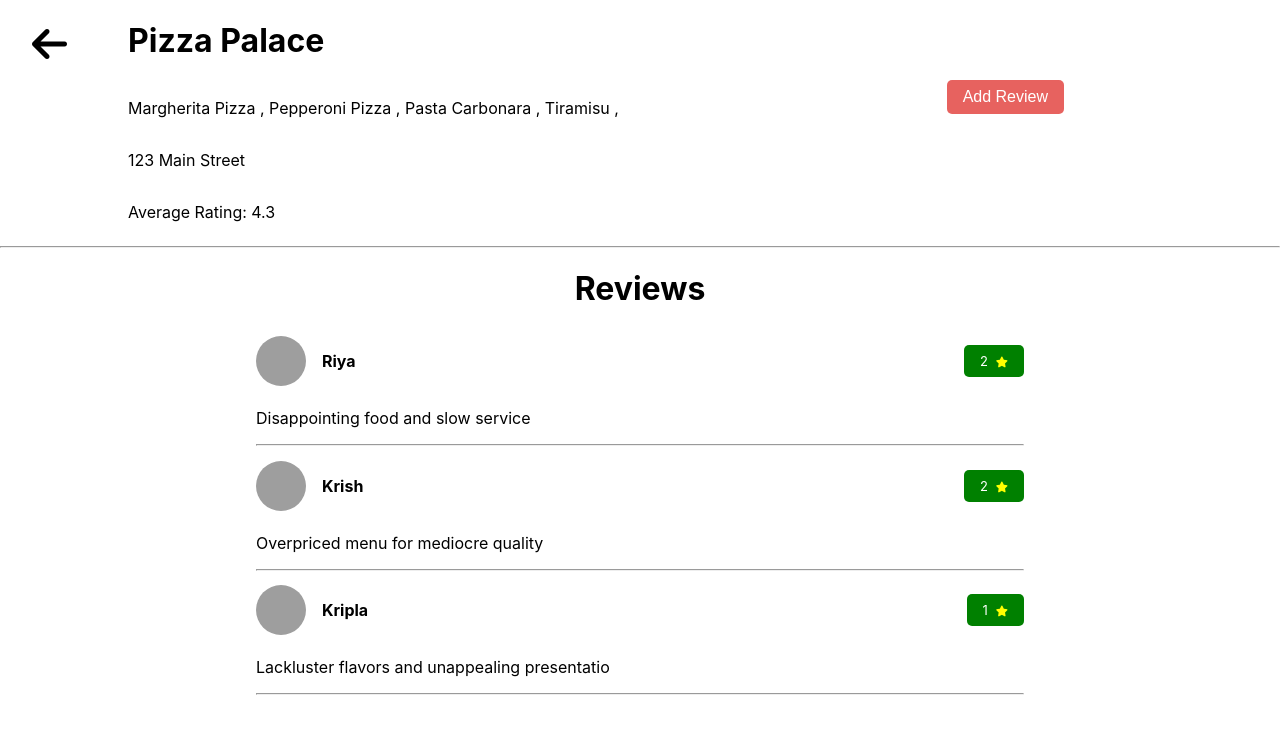
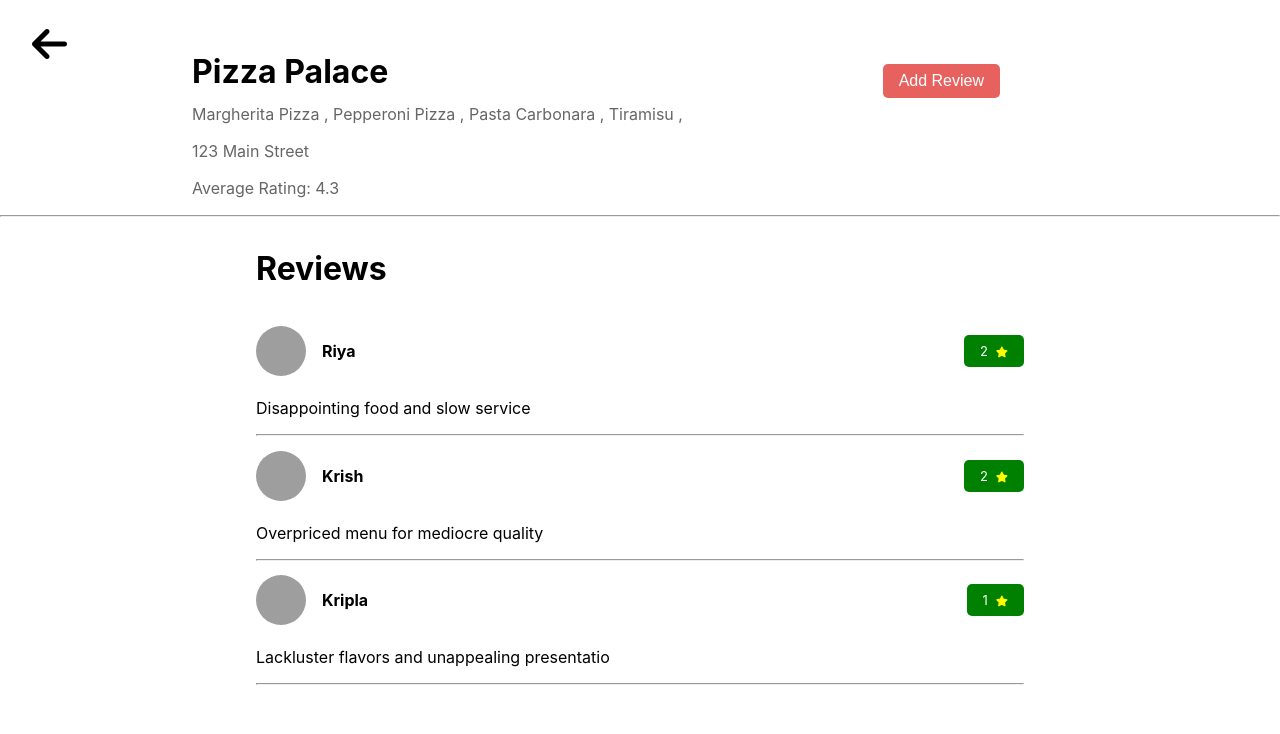
Before and after one commit to amulyaparab/food-ordering-app, a React (Create React App) app: page /restaurants/1 in a window 1280 px wide. Shown: the top 734 px of the page. Built offline with nearby package versions, Linux system fonts and the light colour scheme; grey boxes are pictures that could not be loaded.

Commit message:
styles: edited css

```diff
--- a/src/App.css
+++ b/src/App.css
@@ -36,30 +36,49 @@
     transform: rotate(360deg);
   }
 }
+
+.entire-restaurant {
+  cursor: pointer;
+  width: 90%;
+  margin: auto;
+}
+
 .restaurantList {
   display: flex;
-  justify-content: center;
+  flex-wrap: wrap;
+}
+.restaurant-heading {
+  text-align: left;
+  margin-left: 1rem;
+  margin-top: 2rem;
 }
 .restaurantList div {
-  border: #282c34 solid 1px;
+  box-shadow: 0 0 10px 5px #ededed;
+  border-radius: 8px;
   margin: 1rem;
 }
 .restaurantList img {
   width: 300px;
   height: 300px;
+  border-radius: 8px 8px 0 0;
 }
 .restaurant-deets {
   display: flex;
   flex-direction: column;
   position: relative;
   text-align: left;
-  width: 80%;
+  width: 70%;
   margin: auto;
+  line-height: 5px;
+  margin-top: 3rem;
+}
+.restaurant-deets p {
+  color: #666666;
 }
 .restaurant-btn {
   position: absolute;
   right: 5rem;
-  top: 5rem;
+  top: 1rem;
 }
 button {
   background-color: #e7625f;
@@ -71,101 +90,9 @@ button {
   font-size: medium;
   cursor: pointer;
 }
-.reviews {
-  width: 60%;
-  margin: auto;
+@media screen and (max-width: 1024px) {
+  .restaurantList {
+    flex-wrap: wrap;
+    justify-content: center;
+  }
 }
-.reviews img {
-  border-radius: 50%;
-  width: 50px;
-  height: 50px;
-}
-.review-details {
-  display: flex;
-  align-items: center;
-  justify-content: space-between;
-}
-.review-profile {
-  display: flex;
-  align-items: center;
-  gap: 1rem;
-}
-.reviews p {
-  text-align: left;
-}
-.rating {
-  padding: 0.5rem 1rem;
-  background-color: green;
-  color: white;
-  font-size: small;
-  border-radius: 5px;
-}
-.overlay {
-  position: fixed;
-  top: 0;
-  left: 0;
-  right: 0;
-  bottom: 0;
-  background-color: rgba(0, 0, 0, 0.5);
-}
-.pop-up {
-  width: 300px;
-  background-color: #e7625f;
-  height: 300px;
-  margin: auto;
-  border-radius: 10px;
-  display: flex;
-  flex-direction: column;
-  justify-content: space-evenly;
-  padding: 2rem 2rem 2rem 3rem;
-  color: #ffffff;
-  position: relative;
-  margin-top: 5rem;
-  align-items: flex-start;
-}
-
-.pop-up button {
-  background-color: #ffffff;
-  color: #e7625f;
-  cursor: pointer;
-  font-weight: bolder;
-  margin: 0 auto;
-}
-.pop-up i {
-  position: absolute;
-  font-size: 25px;
-  top: 2rem;
-  right: 2rem;
-  cursor: pointer;
-}
-
-.pop-up input,
-select {
-  border-radius: 5px;
-  border: none;
-  padding: 0.5rem;
-  margin-left: 1rem;
-  width: 150px;
-}
-.pop-up select {
-  margin-left: 2.5rem;
-  width: 165px;
-}
-.entire-restaurant {
-  cursor: pointer;
-}
-.guest {
-  font-size: 40px;
-}
-.small {
-  color: yellow;
-  font-size: smaller;
-  margin-left: 0.5rem;
-}
-.back {
-  position: absolute;
-  font-size: 40px;
-  top: 1.5rem;
-  left: 2rem;
-  cursor: pointer;
-}
--- a/src/Components/ReviewForm.js
+++ b/src/Components/ReviewForm/ReviewForm.js
@@ -1,5 +1,5 @@
-import { useData } from "../Contexts/DataProvider";
-
+import { useData } from "../../Contexts/DataProvider";
+import "./reviewForm.css";
 export const ReviewForm = ({ restaurantId }) => {
   const { setShowReviewForm, dispatch } = useData();
 
--- /dev/null
+++ b/src/Components/ReviewForm/reviewForm.css
@@ -0,0 +1,62 @@
+.overlay {
+  position: fixed;
+  top: 0;
+  left: 0;
+  right: 0;
+  bottom: 0;
+  background-color: rgba(0, 0, 0, 0.5);
+}
+
+.pop-up {
+  width: 300px;
+  background-color: #e7625f;
+  height: 300px;
+  margin: auto;
+  border-radius: 10px;
+  display: flex;
+  flex-direction: column;
+  justify-content: space-evenly;
+  padding: 2rem 2rem 2rem 3rem;
+  color: #ffffff;
+  position: relative;
+  margin-top: 5rem;
+  align-items: flex-start;
+}
+
+.pop-up button {
+  background-color: #ffffff;
+  color: #282c34;
+  cursor: pointer;
+  font-weight: bolder;
+  padding: 0.5rem 2rem;
+  margin: 0 auto;
+  margin-top: 1rem;
+}
+.pop-up i {
+  position: absolute;
+  font-size: 25px;
+  top: 2rem;
+  right: 2rem;
+  cursor: pointer;
+}
+.pop-up h1 {
+  border-bottom: 2px solid #ffb8b7;
+  padding: 0.5rem;
+}
+.pop-up label {
+  font-size: large;
+  font-weight: bold;
+}
+.pop-up input,
+select {
+  border-radius: 5px;
+  border: none;
+  padding: 0.5rem;
+  margin-left: 1rem;
+  width: 150px;
+  font-size: medium;
+}
+.pop-up select {
+  margin-left: 2.7rem;
+  width: 165px;
+}
--- /dev/null
+++ b/src/Components/Reviews/Reviews.js
@@ -0,0 +1,29 @@
+import "./reviews.css";
+
+export const Reviews = ({ findRestaurant }) => {
+  return (
+    <div>
+      <h1 className="reviews-heading">Reviews</h1>
+      {findRestaurant?.ratings?.map(({ rating, comment, revName, pp }) => (
+        <div key={revName} className="reviews">
+          <div className="review-details">
+            <div className="review-profile">
+              {pp ? (
+                <img src={pp} alt={revName} />
+              ) : (
+                <i class="fa-solid fa-circle-user guest"></i>
+              )}
+              <h4>{revName}</h4>
+            </div>
+            <div className="rating">
+              {rating}
+              <i class="fa-solid fa-star small "></i>
+            </div>
+          </div>
+          <p>{comment}</p>
+          <hr />
+        </div>
+      ))}
+    </div>
+  );
+};
--- /dev/null
+++ b/src/Components/Reviews/reviews.css
@@ -0,0 +1,52 @@
+.reviews {
+  width: 60%;
+  margin: auto;
+}
+.reviews img {
+  border-radius: 50%;
+  width: 50px;
+  height: 50px;
+}
+.review-details {
+  display: flex;
+  align-items: center;
+  justify-content: space-between;
+}
+.review-profile {
+  display: flex;
+  align-items: center;
+  gap: 1rem;
+}
+.reviews p {
+  text-align: left;
+}
+.reviews-heading {
+  width: 60%;
+  margin: auto;
+  text-align: left;
+  margin-top: 2rem;
+  margin-bottom: 2rem;
+}
+.rating {
+  padding: 0.5rem 1rem;
+  background-color: green;
+  color: white;
+  font-size: small;
+  border-radius: 5px;
+}
+
+.guest {
+  font-size: 40px;
+}
+.small {
+  color: yellow;
+  font-size: smaller;
+  margin-left: 0.5rem;
+}
+.back {
+  position: absolute;
+  font-size: 40px;
+  top: 1.5rem;
+  left: 2rem;
+  cursor: pointer;
+}
--- a/src/Contexts/DataProvider.js
+++ b/src/Contexts/DataProvider.js
@@ -1,64 +1,9 @@
 import { createContext, useContext, useReducer, useState } from "react";
 import { restaurantsData } from "../Database/cuisineData";
+import { dataReducer } from "../Reducers/dataReducer";
 
 const DataContext = createContext();
 export const DataProvider = ({ children }) => {
-  const reducer = (state, action) => {
-    switch (action.type) {
-      case "SET_RESTAURANT":
-        return {
-          ...state,
-          currentRestaurant: restaurantsData.find(
-            (restaurant) => restaurant.id === action.payload.id
-          ),
-        };
-      case "SET_COMMENT":
-        return {
-          ...state,
-          review: {
-            ...state.review,
-            comment: action.payload,
-          },
-        };
-      case "SET_RATING":
-        return {
-          ...state,
-          review: {
-            ...state.review,
-            rating: action.payload,
-          },
-        };
-      case "SUBMIT_REVIEW":
-        return {
-          ...state,
-          restaurants: state.restaurants.map((restaurant) =>
-            restaurant.id === action.payload
-              ? {
-                  ...restaurant,
-                  ratings: [...restaurant.ratings, state.review],
-                }
-              : restaurant
-          ),
-          review: {
-            revName: "Guest",
-            rating: "",
-            comment: "",
-          },
-        };
-      case "CLEAR_REVIEW":
-        return {
-          ...state,
-          review: {
-            revName: "Guest",
-            rating: "",
-            comment: "",
-          },
-        };
-      default:
-        return state;
-    }
-  };
-
   const initialState = {
     restaurants: restaurantsData,
     currentRestaurant: {},
@@ -68,9 +13,9 @@ export const DataProvider = ({ children }) => {
       comment: "",
     },
   };
-  const [state, dispatch] = useReducer(reducer, initialState);
+  const [state, dispatch] = useReducer(dataReducer, initialState);
   const [showReviewForm, setShowReviewForm] = useState(false);
-  console.log(state, "state");
+
   return (
     <DataContext.Provider
       value={{ state, dispatch, showReviewForm, setShowReviewForm }}
@@ -79,4 +24,5 @@ export const DataProvider = ({ children }) => {
     </DataContext.Provider>
   );
 };
+
 export const useData = () => useContext(DataContext);
--- a/src/Pages/Home.js
+++ b/src/Pages/Home.js
@@ -29,7 +29,9 @@ export const Home = () => {
             navigate(`/restaurants/${state?.currentRestaurant?.id}`)
           }
         >
-          <h1>Dishes By {state?.currentRestaurant?.name}</h1>
+          <h1 className="restaurant-heading">
+            Dishes By {state?.currentRestaurant?.name}
+          </h1>
           <div className="restaurantList">
             {state?.currentRestaurant?.menu?.map(
               ({ name, imgSrc, price, qty }) => (
--- a/src/Pages/SingleRestaurant.js
+++ b/src/Pages/SingleRestaurant.js
@@ -1,14 +1,15 @@
 import { useNavigate, useParams } from "react-router-dom";
 import { useData } from "../Contexts/DataProvider";
-import { ReviewForm } from "../Components/ReviewForm";
+import { ReviewForm } from "../Components/ReviewForm/ReviewForm";
+import { Reviews } from "../Components/Reviews/Reviews";
 
 export const SingleRestaurant = () => {
   const { restaurantId } = useParams();
   const { state, showReviewForm, setShowReviewForm } = useData();
+  const navigate = useNavigate();
   const findRestaurant = state.restaurants.find(
     ({ id }) => id === Number(restaurantId)
   );
-  const navigate = useNavigate();
 
   return (
     <>
@@ -30,29 +31,7 @@ export const SingleRestaurant = () => {
         </button>
       </div>
       <hr />
-      <div>
-        <h1>Reviews</h1>
-        {findRestaurant?.ratings?.map(({ rating, comment, revName, pp }) => (
-          <div key={revName} className="reviews">
-            <div className="review-details">
-              <div className="review-profile">
-                {pp ? (
-                  <img src={pp} alt={revName} />
-                ) : (
-                  <i class="fa-solid fa-circle-user guest"></i>
-                )}
-                <h4>{revName}</h4>
-              </div>
-              <div className="rating">
-                {rating}
-                <i class="fa-solid fa-star small "></i>
-              </div>
-            </div>
-            <p>{comment}</p>
-            <hr />
-          </div>
-        ))}
-      </div>
+      <Reviews findRestaurant={findRestaurant} />
       {showReviewForm && <ReviewForm restaurantId={restaurantId} />}
     </>
   );
--- /dev/null
+++ b/src/Reducers/dataReducer.js
@@ -0,0 +1,57 @@
+import { restaurantsData } from "../Database/cuisineData";
+
+export const dataReducer = (state, action) => {
+  switch (action.type) {
+    case "SET_RESTAURANT":
+      return {
+        ...state,
+        currentRestaurant: restaurantsData.find(
+          (restaurant) => restaurant.id === action.payload.id
+        ),
+      };
+    case "SET_COMMENT":
+      return {
+        ...state,
+        review: {
+          ...state.review,
+          comment: action.payload,
+        },
+      };
+    case "SET_RATING":
+      return {
+        ...state,
+        review: {
+          ...state.review,
+          rating: action.payload,
+        },
+      };
+    case "SUBMIT_REVIEW":
+      return {
+        ...state,
+        restaurants: state.restaurants.map((restaurant) =>
+          restaurant.id === action.payload
+            ? {
+                ...restaurant,
+                ratings: [...restaurant.ratings, state.review],
+              }
+            : restaurant
+        ),
+        review: {
+          revName: "Guest",
+          rating: "",
+          comment: "",
+        },
+      };
+    case "CLEAR_REVIEW":
+      return {
+        ...state,
+        review: {
+          revName: "Guest",
+          rating: "",
+          comment: "",
+        },
+      };
+    default:
+      return state;
+  }
+};
```
